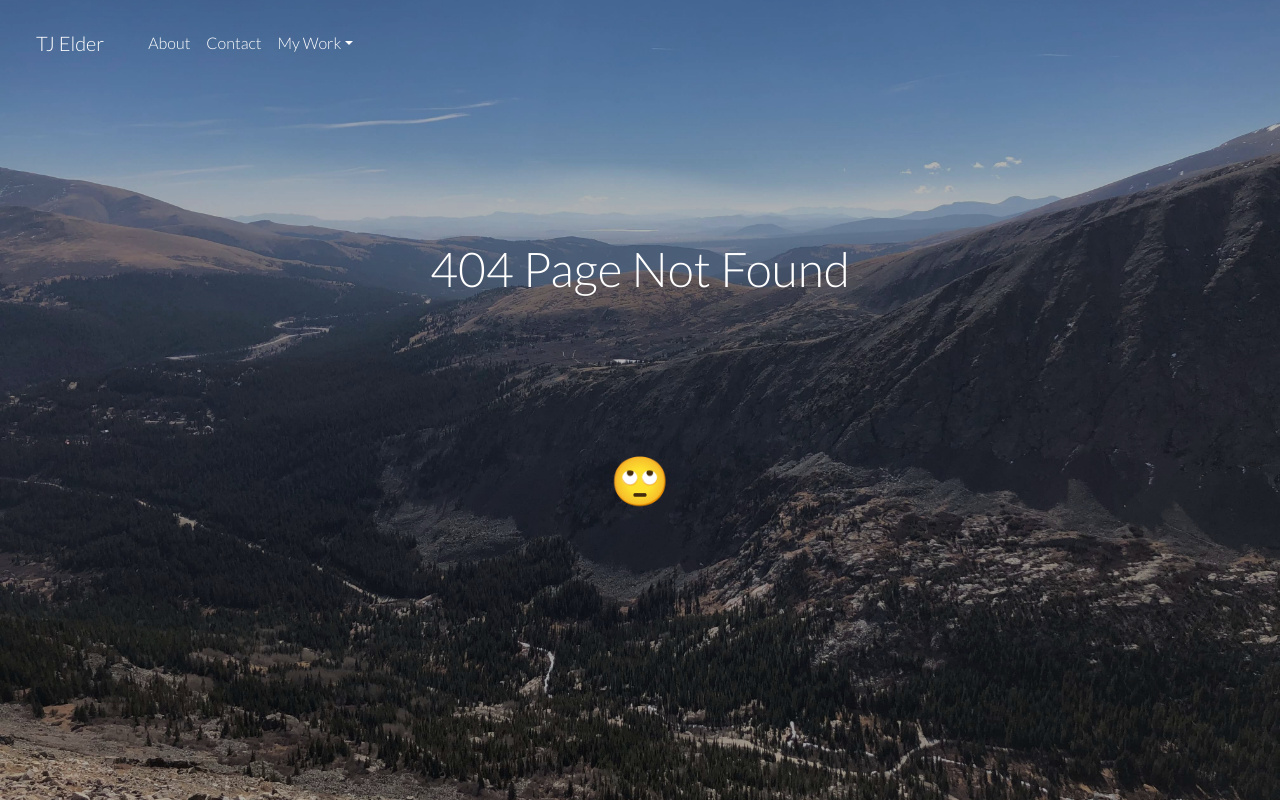
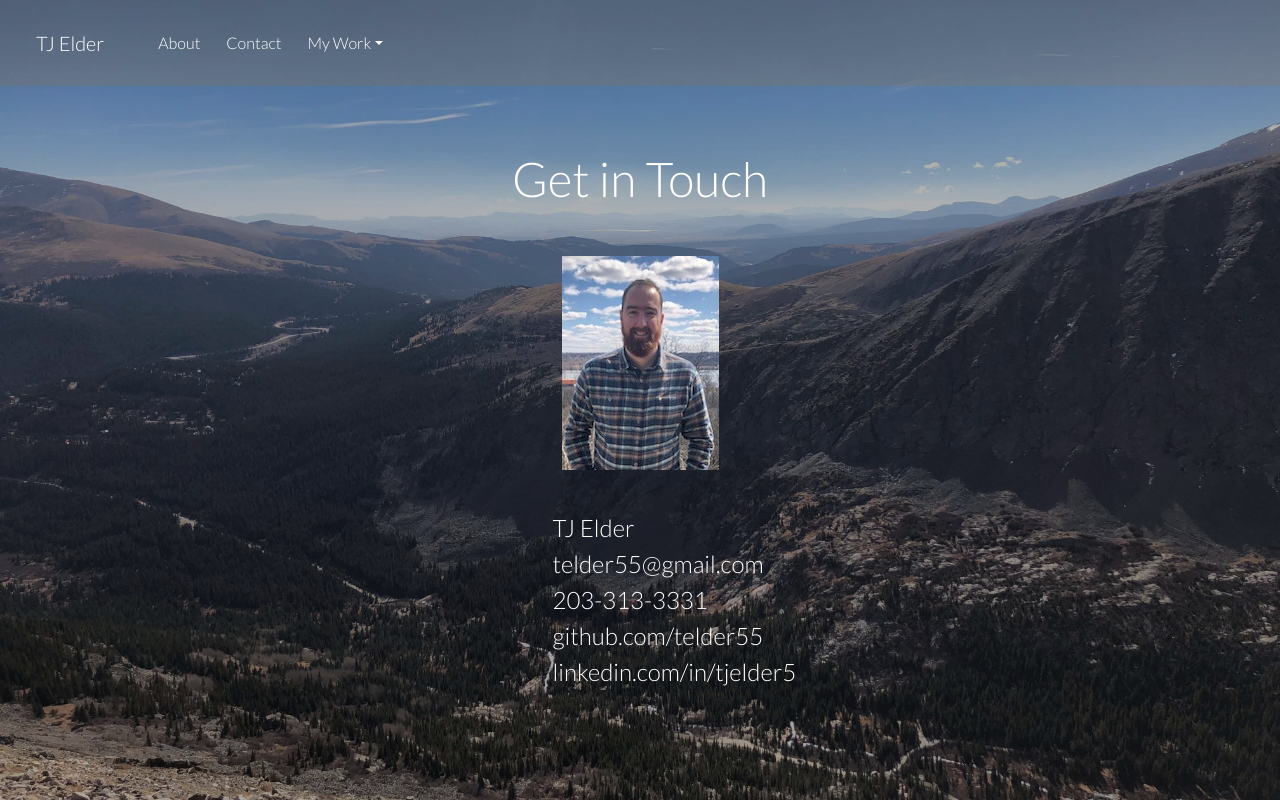
Before and after one commit to telder55/react-portfolio, a React (Create React App) app in the folder tj-portfolio/: page /contact in a window 1280 px wide. Before the commit this address had no page. Built offline with nearby package versions, Linux system fonts and the light colour scheme.

Commit message:
Added contact page

```diff
--- a/tj-portfolio/src/App.js
+++ b/tj-portfolio/src/App.js
@@ -3,6 +3,7 @@ import { BrowserRouter as Router, Route, Switch } from "react-router-dom";
 import "./App.css";
 import Home from "./pages/home";
 import About from "./pages/about";
+import Contact from "./pages/contact";
 import NoMatch from "./pages/NoMatch";
 import TopBar from "./components/Nav";
 
@@ -14,6 +15,8 @@ function App() {
         <Switch>
           <Route exact path="/" component={Home} />
           <Route exact path="/about" component={About} />
+          <Route exact path="/contact" component={Contact} />
+
           <Route component={NoMatch} />
         </Switch>
       </div>
--- a/tj-portfolio/src/components/Nav/style.css
+++ b/tj-portfolio/src/components/Nav/style.css
@@ -6,3 +6,23 @@
 .navbar-brand {
   padding: 1em;
 }
+
+.nav-link {
+  margin-left: 10px;
+}
+
+.navbar-brand:hover {
+  /* cursor: pointer; */
+  transform: scale(1.2);
+  color: #133d5f !important;
+}
+
+.navbar {
+  backdrop-filter: grayscale(50%);
+}
+
+.nav-link:hover {
+  /* cursor: pointer; */
+  transform: scale(1.2);
+  color: #133d5f !important;
+}
--- a/tj-portfolio/src/index.css
+++ b/tj-portfolio/src/index.css
@@ -110,6 +110,7 @@ h3 {
 #bio {
   padding: 4em;
   color: white;
+  /* backdrop-filter: grayscale(1); */
 }
 
 .flex-parent {
@@ -122,6 +123,41 @@ h3 {
   color: white;
   line-height: 40px;
   max-width: 900px;
+}
+
+#contact {
+  padding: 4em;
+  overflow: hidden;
+}
+
+#contact li {
+  list-style: none;
+  text-decoration: none;
+  color: white;
+}
+
+#contact a {
+  text-decoration: none;
+  color: white;
+}
+
+#contact-info-list {
+  margin-bottom: 20px;
+  width: 275px;
+  height: auto;
+  margin: auto;
+}
+
+.contact-card img {
+  display: flex;
+  /* float: left; */
+  padding: 40px;
+  margin: auto;
+}
+
+.contact-card ul {
+  padding-left: 0;
+  font-size: x-large;
 }
 
 @media (min-width: 768px) {
--- /dev/null
+++ b/tj-portfolio/src/pages/contact.js
@@ -0,0 +1,40 @@
+import React from "react";
+import { Col, Row, Container } from "../components/Grid";
+import TopBar from "../components/Nav";
+import headshot from "../assets/images/TJ_Elder_Headshot.jpeg";
+
+function Contact() {
+  return (
+    <Container fluid>
+      <div id="contact">
+        <h2>Get in Touch</h2>
+        <div className="contact-card">
+          <img src={headshot} alt="TJ Elder, Full Stack Developer" />
+          <div id="contact-info-list">
+            <ul>
+              <li>TJ Elder</li>
+              <li>
+                <a href="mailto: telder55@gmail.com">telder55@gmail.com</a>
+              </li>
+              <li>
+                <a href="tel: 203-313-3331">203-313-3331</a>
+              </li>
+              <li>
+                <a href="https://github.com/telder55" target="blank">
+                  github.com/telder55
+                </a>
+              </li>
+              <li>
+                <a href="https://www.linkedin.com/in/tjelder5/" target="blank">
+                  linkedin.com/in/tjelder5
+                </a>
+              </li>
+            </ul>
+          </div>
+        </div>
+      </div>
+    </Container>
+  );
+}
+
+export default Contact;
```
